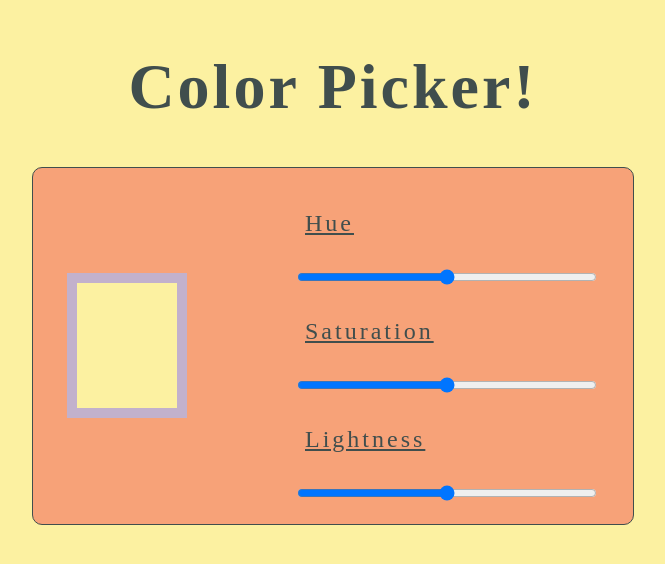
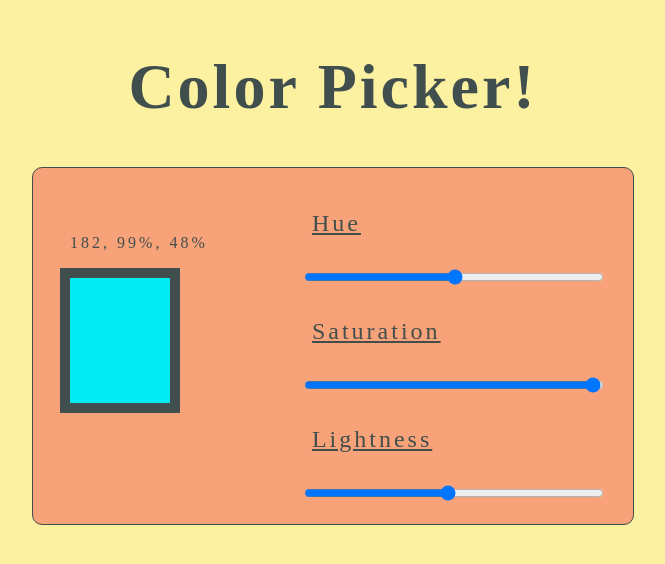
Before and after one commit to benjaminkent/color-picker, a React (Create React App) app: page / in a window 1280 px wide. Shown: the top 564 px of the page, without its empty margins (307-972 px from the left). Built offline with nearby package versions, Linux system fonts and the light colour scheme; a web font is replaced by a local one.

Commit message:
explorer mode complete

```diff
--- a/src/App.js
+++ b/src/App.js
@@ -8,9 +8,9 @@ class App extends Component {
     super(props)
 
     this.state = {
-      hueValue: 180,
-      saturationValue: 50,
-      lightnessValue: 50
+      hueValue: 182,
+      saturationValue: 99,
+      lightnessValue: 48
     }
   }
 
@@ -19,7 +19,7 @@ class App extends Component {
 
     this.setState((state, props) => {
       return {
-        hueValue: hueValue
+        hueValue
       }
     })
   }
@@ -29,9 +29,10 @@ class App extends Component {
 
     this.setState((state, props) => {
       return {
-        saturationValue: saturationValue
+        saturationValue
       }
     })
+    console.log(saturationValue)
   }
 
   _moveLight = event => {
@@ -39,7 +40,7 @@ class App extends Component {
 
     this.setState((state, props) => {
       return {
-        lightnessValue: lightnessValue
+        lightnessValue
       }
     })
   }
@@ -53,13 +54,16 @@ class App extends Component {
 
         <main className="all-content">
 
+          <aside>
+            <div className="values">
+              <p>{this.state.hueValue}, {this.state.saturationValue}%, {this.state.lightnessValue}%</p>
+            </div>
 
-          <div className="color-window">
-
-          </div>
+            <div className="color-window" style={{ backgroundColor: `hsl(${this.state.hueValue}, ${this.state.saturationValue}%, ${this.state.lightnessValue}%)` }}>
+            </div>
+          </aside>
 
           <div>
-
             <ul>
               <li>
                 <p>Hue</p>
@@ -73,12 +77,11 @@ class App extends Component {
                 <p>Lightness</p>
                 <input onChange={this._moveLight} type="range" min="0" max="100" value={this.state.lightnessValue} />
               </li>
-
             </ul>
           </div>
 
         </main>
-      </div>
+      </div >
     );
   }
 }
--- a/src/index.css
+++ b/src/index.css
@@ -46,10 +46,14 @@ input {
   width: 300px;
 }
 
+.values {
+  padding-top: 50px;
+  color: #404E4D;
+}
+
 .color-window {
-  border: 10px solid #C2B1CC;
+  border: 10px solid #404E4D;
   height: 125px;
   width: 100px;
   margin: auto 0;
-  background-color: #FCF1A1;
-}
+  }
```
